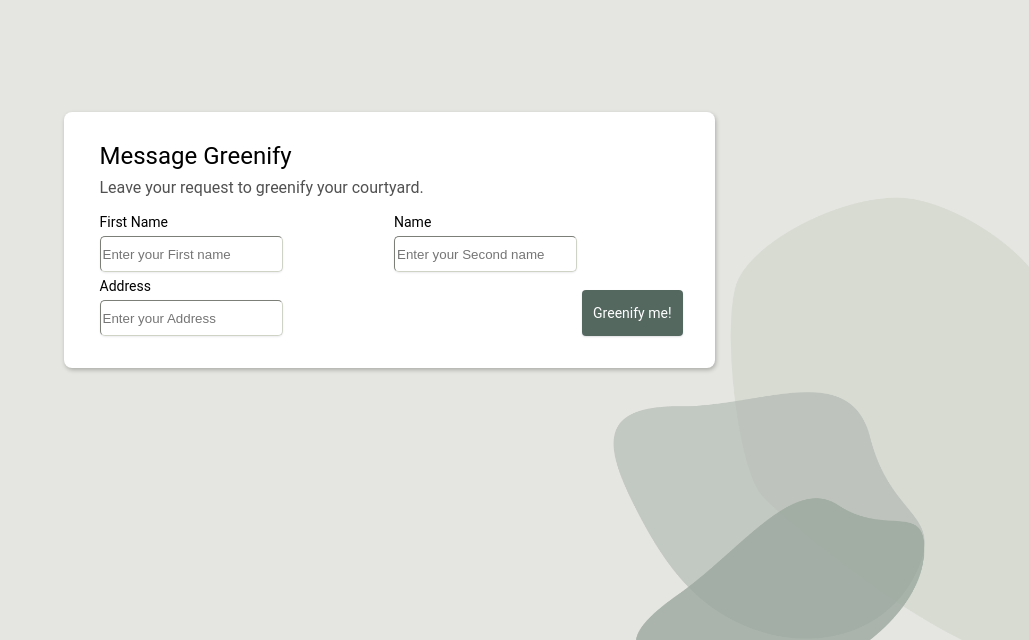
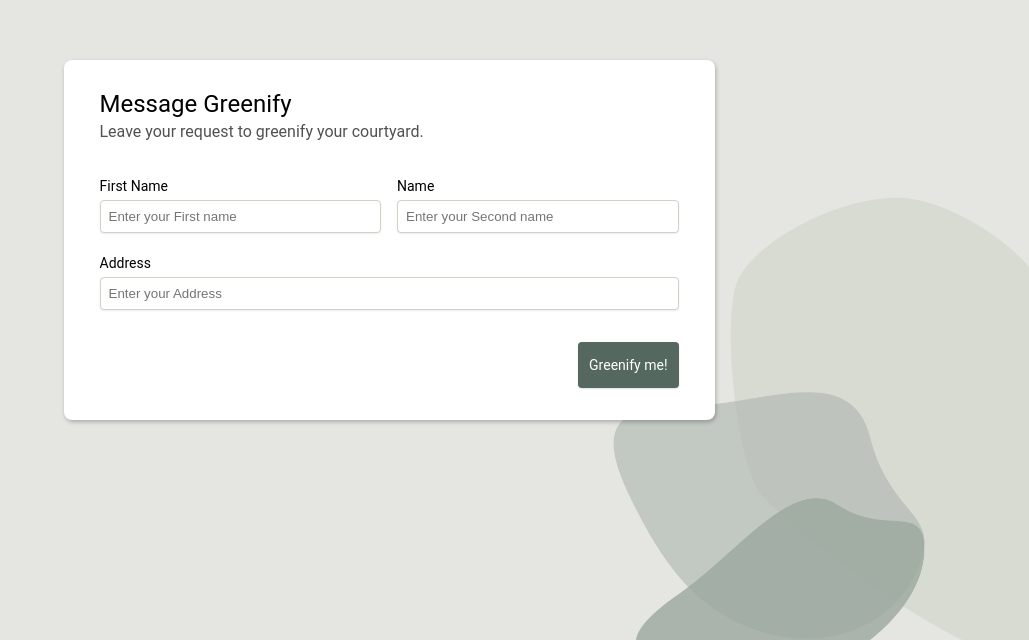
Before and after one commit to Constance-Agonse/greenify, a plain HTML site: page index.html in a window 1280 px wide. Shown: the part 160-800 px from the top of the page, without its empty margins (251-1280 px from the left). Drawn offline with Linux system fonts and the light colour scheme; a web font is replaced by a local one.

Commit message:
update styles

```diff
--- a/style.css
+++ b/style.css
@@ -157,6 +157,10 @@ body {
   position: relative;
 }
 
+.title-section {
+  margin-bottom: 32px;
+}
+
 .modal-big-title {
   color: black;
   font-size: 24px;
@@ -165,7 +169,7 @@ body {
 .small-title {
   font-size: 16px;
   color: #515151;
-  line-height: 2.5em;
+  margin-top: 8px;
 }
 
 .input-label {
@@ -176,26 +180,24 @@ body {
 }
 
 .button {
+  border: none;
   background-color: #546860;
   color: white;
   font-size: 14px;
   border-radius: 4px;
   box-shadow: 0px 1px 2px rgba(4, 2, 34, 0.13);
   padding: 15px 11px;
-  border-width: 0;
-  position: absolute;
-  bottom: 32px;
-  right: 32px;
   font-family: "Roboto";
   line-height: 16px;
 }
 
 .blank-spaces {
-  border-radius: 5px;
-  border-width: 1px;
-  border-color: #ced3c6;
+  border-radius: 4px;
+  width: 100%;
+  box-sizing: border-box;
+  border: 1px #ced3c6 solid;
   box-shadow: 0px 1px 2px rgba(4, 2, 34, 0.08);
-  height: 32px;
+  padding: 8px;
 }
 
 .modal {
@@ -213,5 +215,12 @@ body {
 .form-row {
   display: grid;
   grid-template-columns: 1fr 1fr;
-  grid-gap: 10px;
+  grid-gap: 16px;
+  margin-bottom: 16px;
 }
+
+.form-bottom-actions {
+  margin-top: 32px;
+  display: flex;
+  justify-content: flex-end;
+}
```
